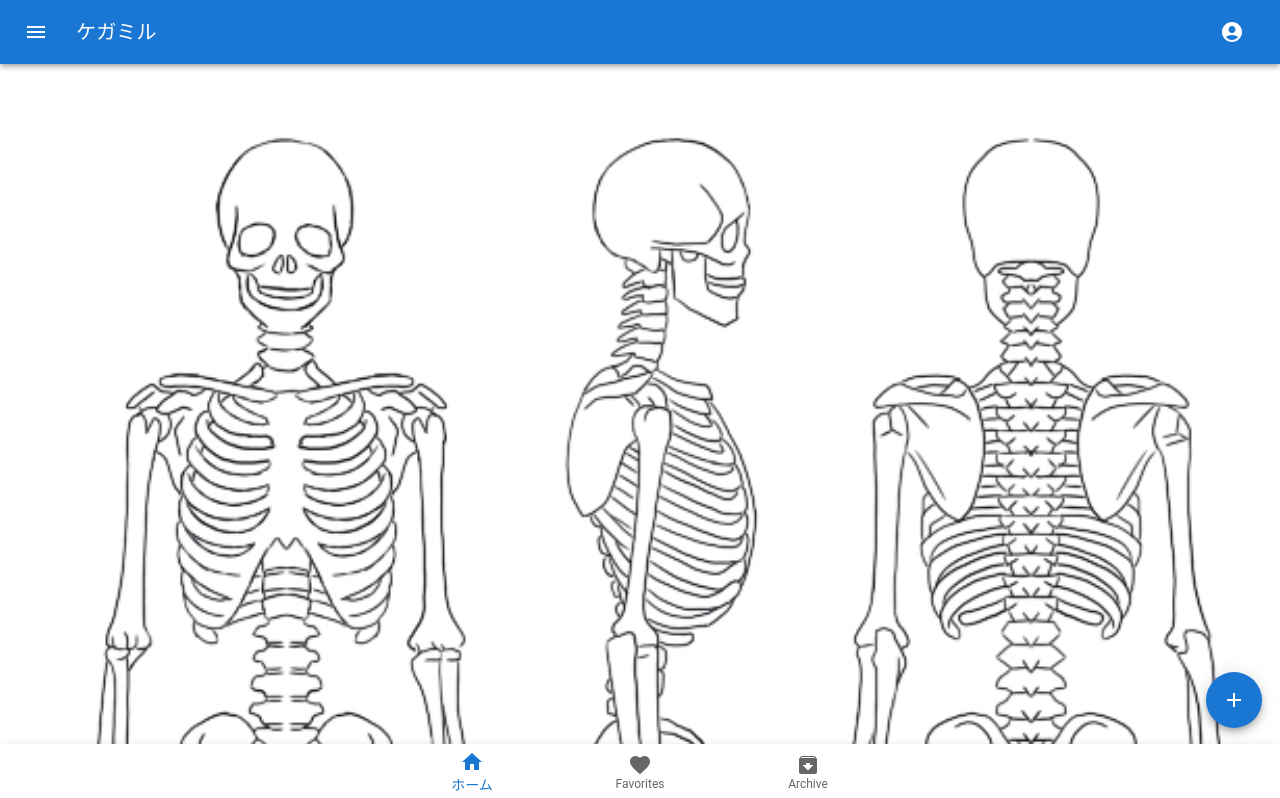
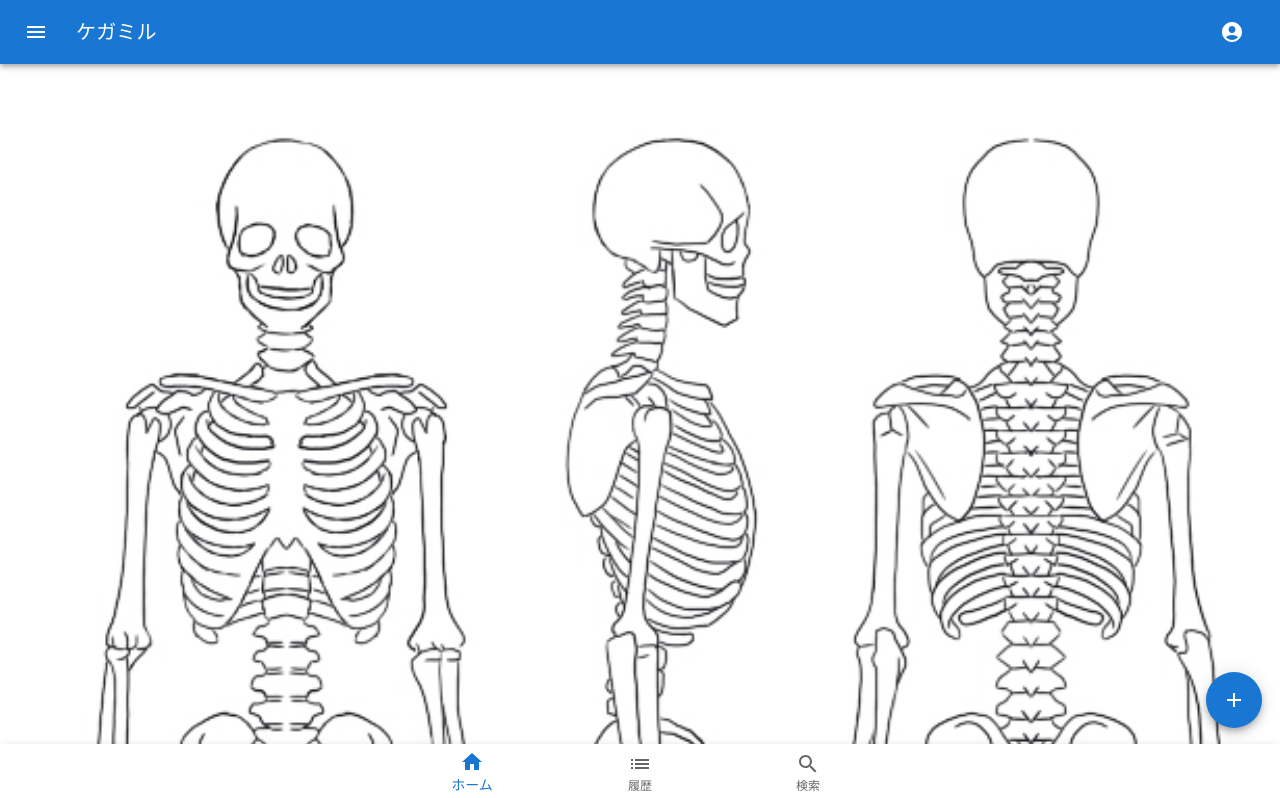
Before and after one commit to newt239/kegamiru, a React (Vite) app: page / in a window 1280 px wide. Shown: the top 798 px of the page. Built offline with nearby package versions, Linux system fonts and the light colour scheme.

Commit message:
add: navigate page from bottom bar

```diff
--- a/src/components/BottomNavigation.tsx
+++ b/src/components/BottomNavigation.tsx
@@ -1,12 +1,28 @@
-import { useState } from "react";
+import { useEffect, useState } from "react";
 
-import ArchiveIcon from "@mui/icons-material/Archive";
-import FavoriteIcon from "@mui/icons-material/Favorite";
 import HomeIcon from "@mui/icons-material/Home";
+import ListIcon from "@mui/icons-material/List";
+import SearchIcon from "@mui/icons-material/Search";
 import { BottomNavigation, BottomNavigationAction, Paper } from "@mui/material";
+import { useNavigate } from "@tanstack/react-router";
 
 export default function BottomBar() {
   const [value, setValue] = useState("home");
+  const navigate = useNavigate({ from: "/" });
+
+  useEffect(() => {
+    switch (window.location.pathname) {
+      case "/":
+        setValue("home");
+        break;
+      case "/list":
+        setValue("list");
+        break;
+      case "/search":
+        setValue("search");
+        break;
+    }
+  }, [window.location.pathname]);
 
   return (
     <Paper
@@ -16,6 +32,7 @@ export default function BottomBar() {
       <BottomNavigation
         onChange={(event, newValue) => {
           setValue(newValue);
+          navigate({ to: `/${newValue !== "home" ? newValue : ""}` });
         }}
         showLabels
         value={value}
@@ -25,8 +42,12 @@ export default function BottomBar() {
           label="ホーム"
           value="home"
         />
-        <BottomNavigationAction icon={<FavoriteIcon />} label="Favorites" />
-        <BottomNavigationAction icon={<ArchiveIcon />} label="Archive" />
+        <BottomNavigationAction icon={<ListIcon />} label="履歴" value="list" />
+        <BottomNavigationAction
+          icon={<SearchIcon />}
+          label="検索"
+          value="search"
+        />
       </BottomNavigation>
     </Paper>
   );
```
